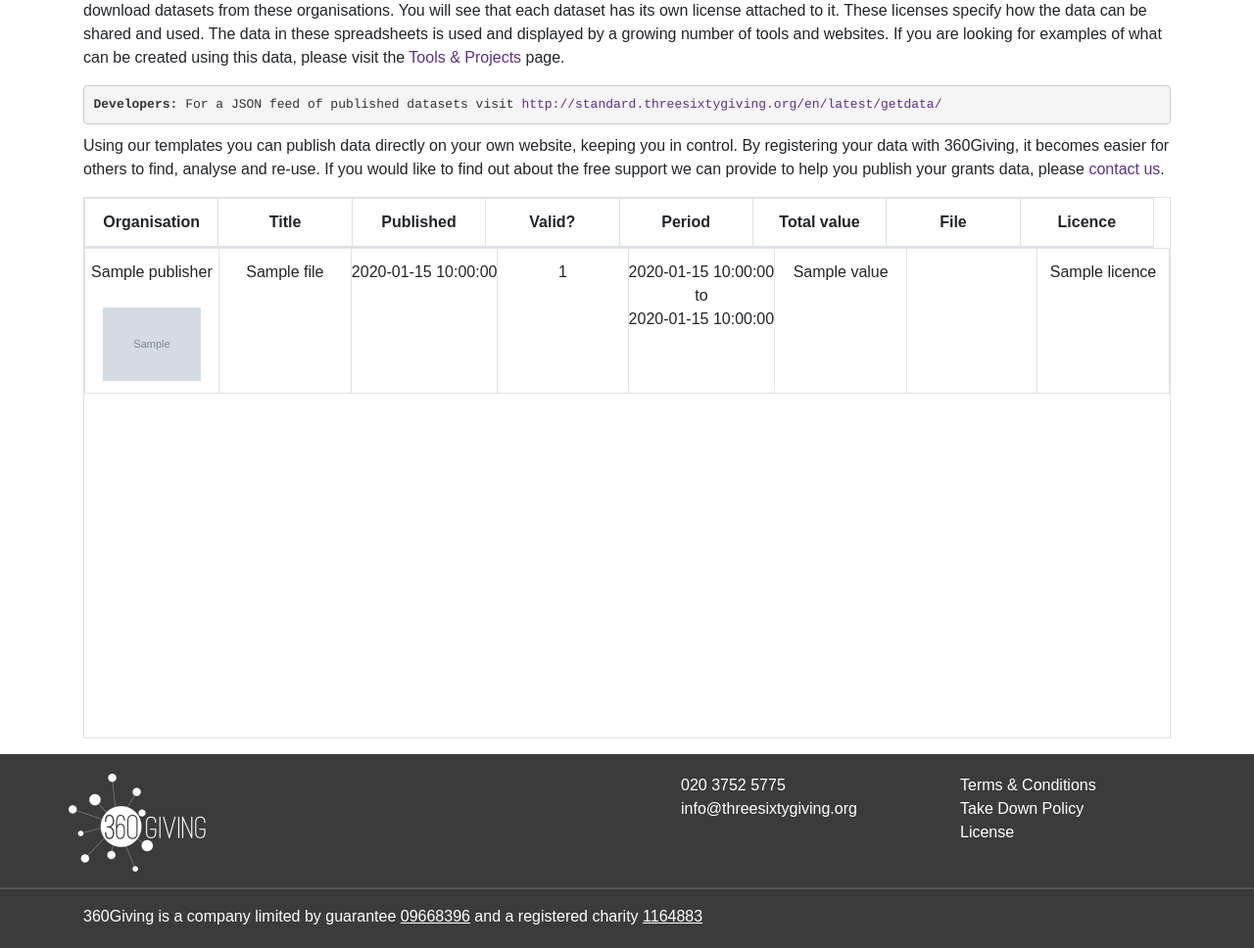
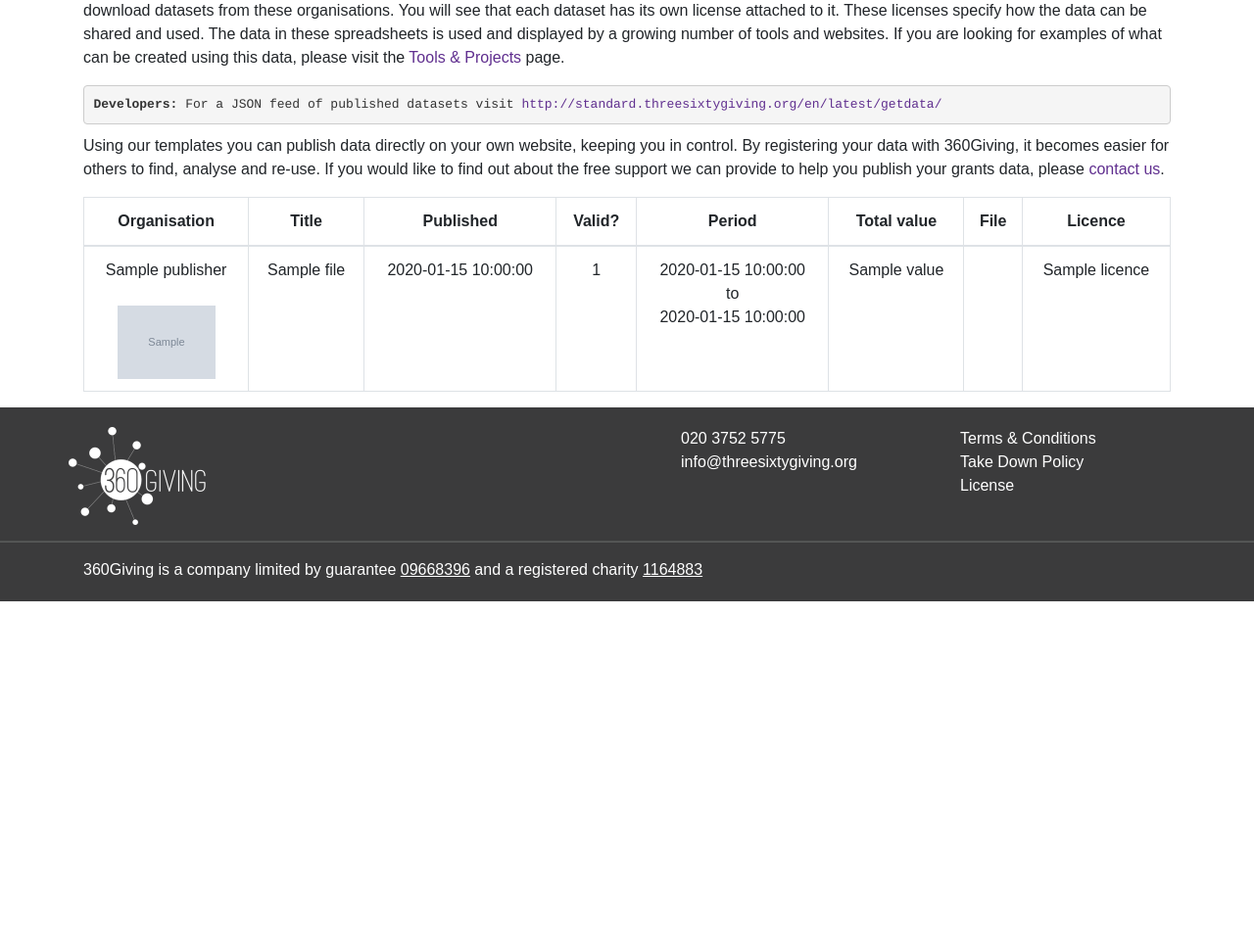
Before and after one commit to ThreeSixtyGiving/registry-classic, a Flask app: template registry/templates/registry.html in a window 1280 px wide. Shown: the part 336-1304 px from the top of the page at 98% size. After the commit the page ends 950 px from the top, so only its background shows below. Run offline with Flask 2, Linux system fonts and the light colour scheme; the template is opened without the code that fills it: most values are stand-ins (such as "Sample title", 1, 10 or a date in 2020); grey boxes marked "Sample" are stand-in pictures; some libraries are stand-ins or nearby versions.

Commit message:
Delete fix header - only working in mac

```diff
--- a/registry/static/css/style.css
+++ b/registry/static/css/style.css
@@ -68,30 +68,6 @@ body .devs-info{
   font-family: Courier;
 }
 
-tbody {
-  display: block;
-  height: 500px;
-  overflow: auto;
-}
-
-thead {
-  display: table;
-  table-layout: fixed;
-  width: calc( 100% - 1em )
-}
-
-tbody tr td{
-  width: 12.5%;
-}
-
-thead tr th{
-  width: 12.5%;
-}
-
-.table tbody td, .table thead th {
-  padding: 0.75rem 0 0.75rem 0;
-}
-
 .footer {
   background-color: #3b3b3c;;
   color: #FFFFFF;
```
